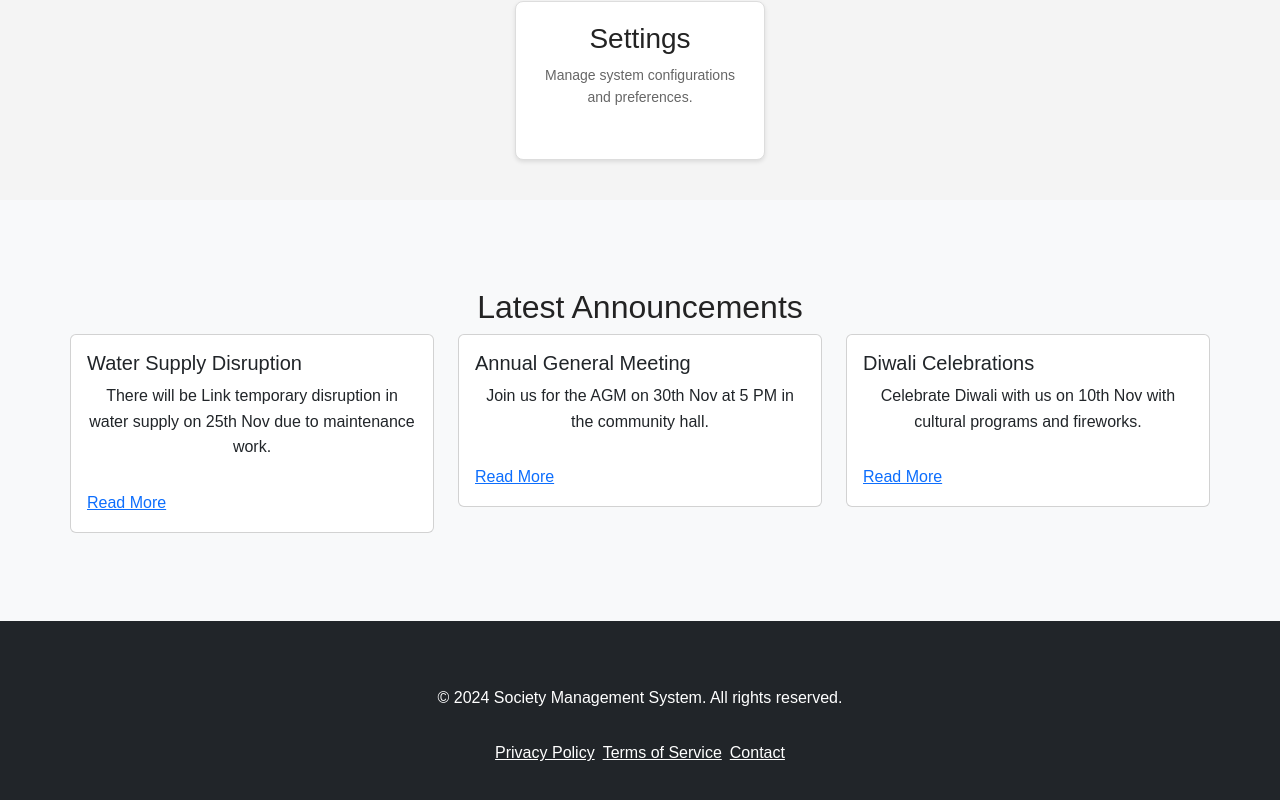
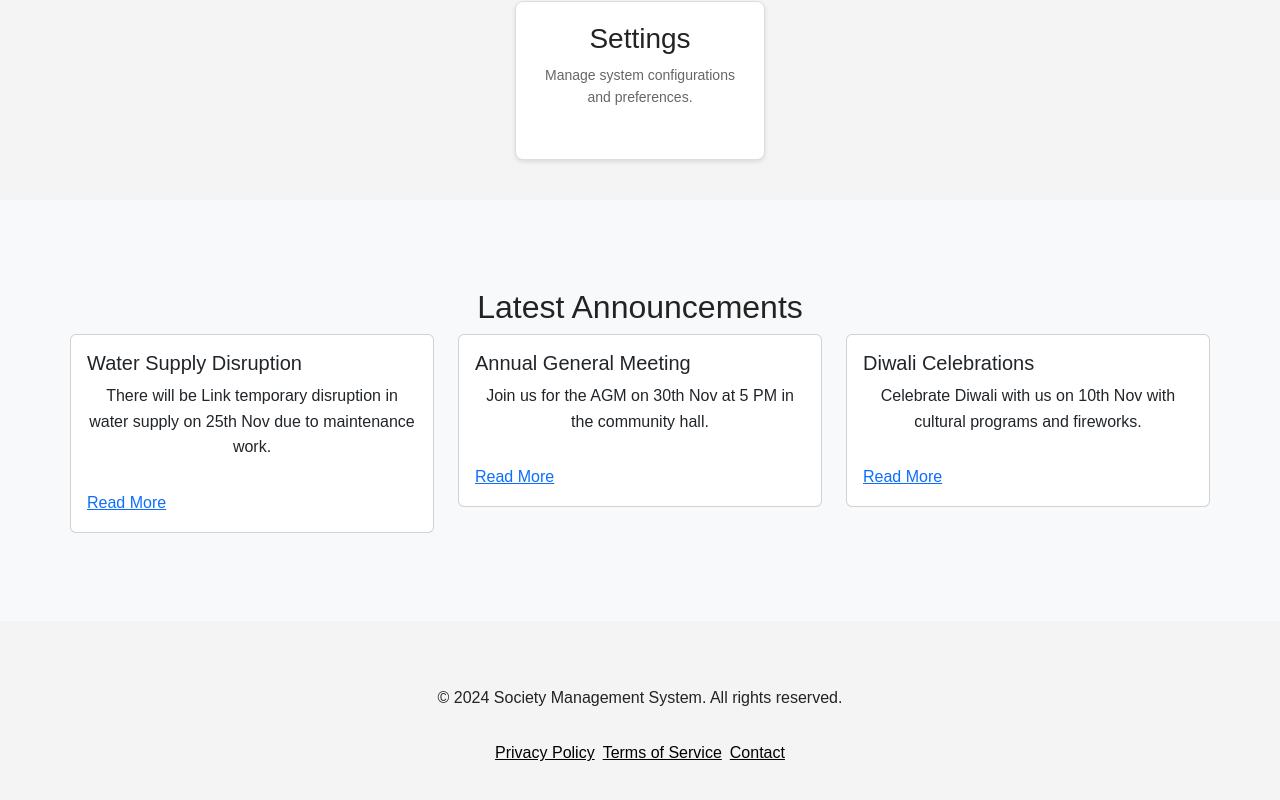
Before and after one commit to GRS18/Society_Management_System, a React (Create React App) app in the folder socitey/: page / in a window 1280 px wide. Shown: the part 1868-2668 px from the top of the page. Built offline with nearby package versions, Linux system fonts and the light colour scheme; a web font is replaced by a local one.

Commit message:
transform changes
changes in login ,register and header

```diff
--- a/socitey/src/components/DashBoard.js
+++ b/socitey/src/components/DashBoard.js
@@ -20,7 +20,7 @@ export default function DashBoard() {
                 src={logo}
                 alt="Logo"
                 height="120px"
-                className="d-inline-block align-text-top"
+                className="d-inline-block align-text-top logo"
               />
             </Link>
             <button
@@ -78,7 +78,7 @@ export default function DashBoard() {
         <div className="container text-center">
           <div className="row">
             {/* <marquee behavior="slide" direction="left"> */}
-            <h1>Welcome to Society Management System</h1>
+            <h1>Welcome to NestOp's: The Community Hub</h1>
             {/* </marquee> */}
             <p>Efficient and Transparent Management for Link Better Living</p>
             {/* <Link to="login" className="btn btn-primary">Login</Link>
--- a/socitey/src/components/Footer.js
+++ b/socitey/src/components/Footer.js
@@ -4,22 +4,22 @@ import { Link } from "react-router-dom";
 export default function Footer() {
   return (
     <div>
-      <footer className="bg-dark text-white py-4">
+      <footer className="py-4">
         <div className="container text-center">
           <p>&copy; 2024 Society Management System. All rights reserved.</p>
           <ul className="list-inline">
             <li className="list-inline-item">
-              <Link to="#" className="text-white">
+              <Link to="#" className="text-black">
                 Privacy Policy
               </Link>
             </li>
             <li className="list-inline-item">
-              <Link to="#" className="text-white">
+              <Link to="#" className="text-black">
                 Terms of Service
               </Link>
             </li>
             <li className="list-inline-item">
-              <Link to="/contact" className="text-white">
+              <Link to="/contact" className="text-black">
                 Contact
               </Link>
             </li>
--- a/socitey/src/components/Login.js
+++ b/socitey/src/components/Login.js
@@ -119,6 +119,7 @@ export default function Login() {
       </div>
       {/* Header end */}
 
+   <div className="login">
       <div className="login-card">
         <h3 className="text-center">Login</h3>
         <form onSubmit={handleLogin}>
@@ -191,6 +192,7 @@ export default function Login() {
           </p>
         </form>
       </div>
+   </div>
       {/* Popup Message */}
       {showPopup && (
         <div className="popup-overlay">
--- a/socitey/src/components/Register.js
+++ b/socitey/src/components/Register.js
@@ -223,6 +223,7 @@ export default function Register() {
         </nav>
       </div>
       {/* Header end */}
+
       <div className="register">
         <div className="register-card">
           <h3 className="text-center">Create an Account</h3>
--- a/socitey/src/css/dashboard.css
+++ b/socitey/src/css/dashboard.css
@@ -72,6 +72,7 @@
 
 
   .navbar-nav .nav-link:hover {
+    transform: scale(1.1); /* Enlarge the link on hover */
     color:  #59c04b; /* Hover effect for links */
     text-decoration: none; /* Remove underline */
   }
@@ -95,3 +96,8 @@
     color: #333; /* Default text color */
     transition: color 0.3s ease-in-out;
   }
+
+  .logo:hover{
+    transform: scale(1.1); /* Enlarge the logo on hover */
+    cursor: pointer; /* Change cursor to pointer on hover */
+  }
--- /dev/null
+++ b/socitey/src/css/footer.css
@@ -0,0 +1,39 @@
+footer {
+    background-color: #f0edede6; /* Dark background */
+    color: white; /* White text */
+  }
+
+  footer .container {
+    text-align: center;
+  }
+
+  footer p {
+    margin: 0 0 10px; /* Add space between text and links */
+    font-size: 14px; /* Adjust font size */
+  }
+
+  footer ul {
+    list-style: none; /* Remove default list styling */
+    padding: 0;
+    margin: 0;
+  }
+
+  footer ul.list-inline {
+    display: inline-flex; /* Display items inline */
+    gap: 15px; /* Space between items */
+  }
+
+  footer ul.list-inline li {
+    display: inline; /* Ensure items are inline */
+  }
+
+  footer ul.list-inline a {
+    color: white; /* Text color for links */
+    text-decoration: none; /* Remove underline */
+    font-size: 14px; /* Adjust font size */
+    transition: color 0.3s; /* Smooth transition for hover effect */
+  }
+
+  footer ul.list-inline a:hover {
+    color: #00bcd4; /* Change color on hover */
+  }
--- a/socitey/src/css/login.css
+++ b/socitey/src/css/login.css
@@ -1,9 +1,12 @@
+.login{
+  padding: 30px;
+}
 /* Login Form Styles */
 .login-card {
   background-color: #fff;
   border-radius: 8px;
+  padding: 20px;
   margin: 30px auto;
-  padding: 30px;
   width: 100%;
   max-width: 600px;
   box-shadow: 0 2px 10px rgba(59, 220, 107, 0.795);
@@ -52,7 +55,8 @@
 }
 
 .lbtn:hover {
-  background-color: #319124;
+  transform: scale(0.9);
+  background-color: #33a824;
   border-color: #319124;
 }
 
--- a/socitey/src/css/register.css
+++ b/socitey/src/css/register.css
@@ -58,6 +58,7 @@
 }
 
 .rbtn:hover {
+  transform: scale(0.9);
   background-color: #319124;
   border-color: #319124;
 }
```
